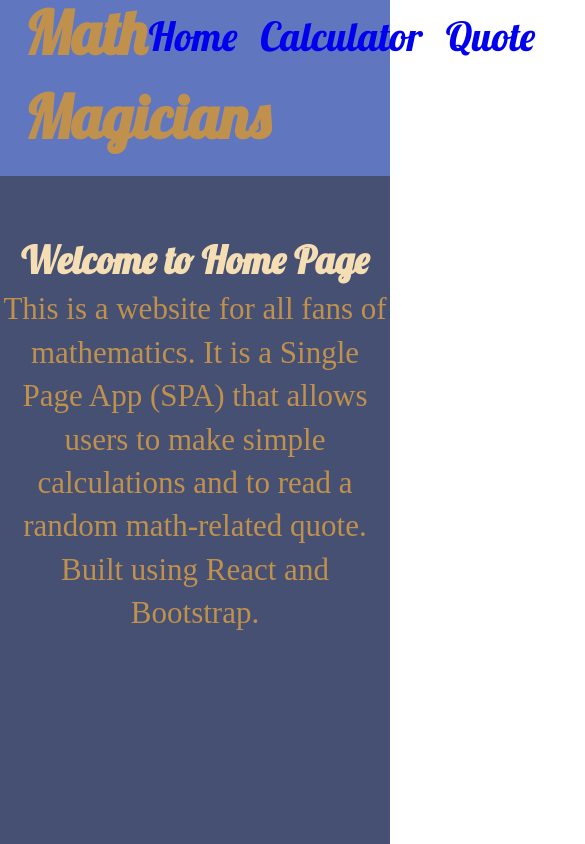
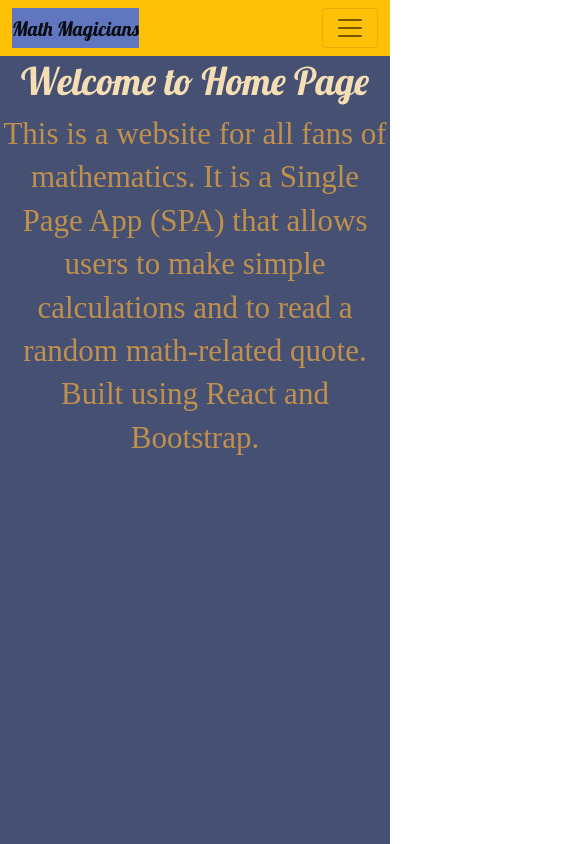
Before and after one commit to iammouaz/Math-Magicians, a React (Create React App) app: page /Home in a window 390 px wide. Shown: the top 844 px of the page, 585 px wide, since content can reach past the window. Built offline with nearby package versions, Linux system fonts and the light colour scheme.

Commit message:
Add Mobile responsive with Bootstrap

```diff
--- a/public/index.html
+++ b/public/index.html
@@ -6,6 +6,7 @@
     <link rel="preconnect" href="https://fonts.googleapis.com">
    <link rel="preconnect" href="https://fonts.gstatic.com" crossorigin>
     <link href="https://fonts.googleapis.com/css2?family=Lobster&display=swap" rel="stylesheet">
+    <link href="https://cdn.jsdelivr.net/npm/bootstrap@5.0.2/dist/css/bootstrap.min.css" rel="stylesheet" integrity="sha384-EVSTQN3/azprG1Anm3QDgpJLIm9Nao0Yz1ztcQTwFspd3yD65VohhpuuCOmLASjC" crossorigin="anonymous">
     <script async src="https://www.googletagmanager.com/gtag/js?id=G-N99JP6TWYS"></script>
     <script>
         window.dataLayer = window.dataLayer || [];
@@ -47,5 +48,6 @@
       To begin the development, run `npm start` or `yarn start`.
       To create a production bundle, use `npm run build` or `yarn build`.
     -->
+    <script src="https://cdn.jsdelivr.net/npm/bootstrap@5.0.2/dist/js/bootstrap.bundle.min.js" integrity="sha384-MrcW6ZMFYlzcLA8Nl+NtUVF0sA7MsXsP1UyJoMp4YLEuNSfAP+JcXn/tWtIaxVXM" crossorigin="anonymous"></script>
   </body>
 </html>
--- a/src/components/header.js
+++ b/src/components/header.js
@@ -2,16 +2,21 @@ import React from 'react';
 import { Link } from 'react-router-dom';
 
 const Header = () => (
-  <div className="header">
-    <nav className="left">
-      <h1 className="sitename">Math Magicians</h1>
-    </nav>
-    <nav className="right">
-      <ul className="nabar">
-        <li className="list-item"><Link style={{ textDecoration: 'none' }} to="/Home">Home</Link></li>
-        <li className="list-item"><Link style={{ textDecoration: 'none' }} to="/Calculator">Calculator</Link></li>
-        <li className="list-item"><Link style={{ textDecoration: 'none' }} to="/Quote">Quote</Link></li>
-      </ul>
+  <div data-testid="NavMenu">
+    <nav className="navbar navbar-expand-lg navbar-light bg-warning fixed-top">
+      <div className="container-fluid">
+        <Link className="navbar-brand header" to="/">Math Magicians</Link>
+        <button className="navbar-toggler" type="button" data-bs-toggle="collapse" data-bs-target="#navbarNavAltMarkup" aria-controls="navbarNavAltMarkup" aria-expanded="false" aria-label="Toggle navigation">
+          <span className="navbar-toggler-icon" />
+        </button>
+        <div className="collapse navbar-collapse me-auto" id="navbarNavAltMarkup">
+          <div className="navbar-nav ms-auto text-light">
+            <Link to="/Home" className="nav-link list-item">Home</Link>
+            <Link to="/Calculator" className="nav-link list-item">Calculator</Link>
+            <Link to="/Quote" className="nav-link list-item">Quote</Link>
+          </div>
+        </div>
+      </div>
     </nav>
   </div>
 );
```
